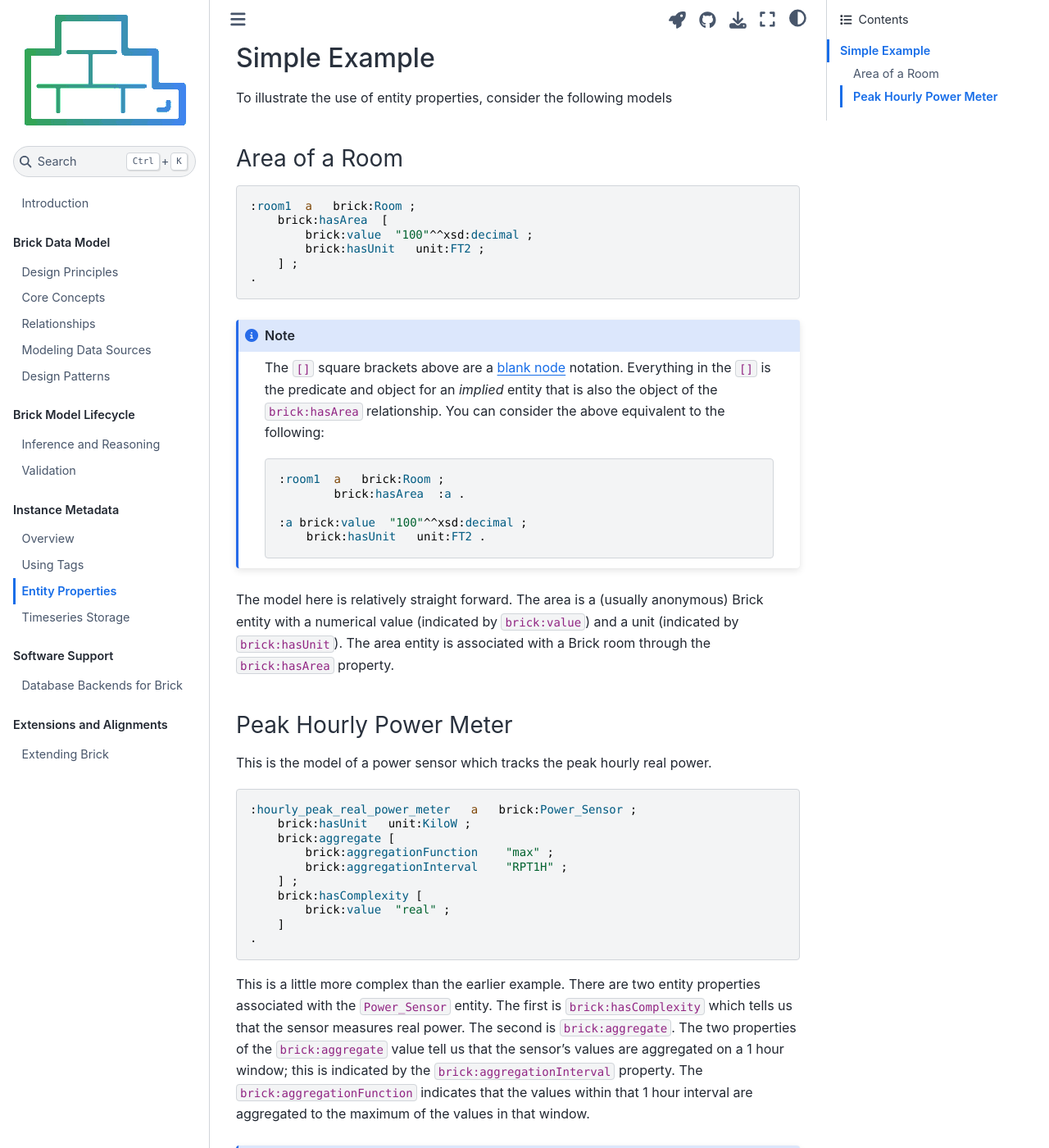
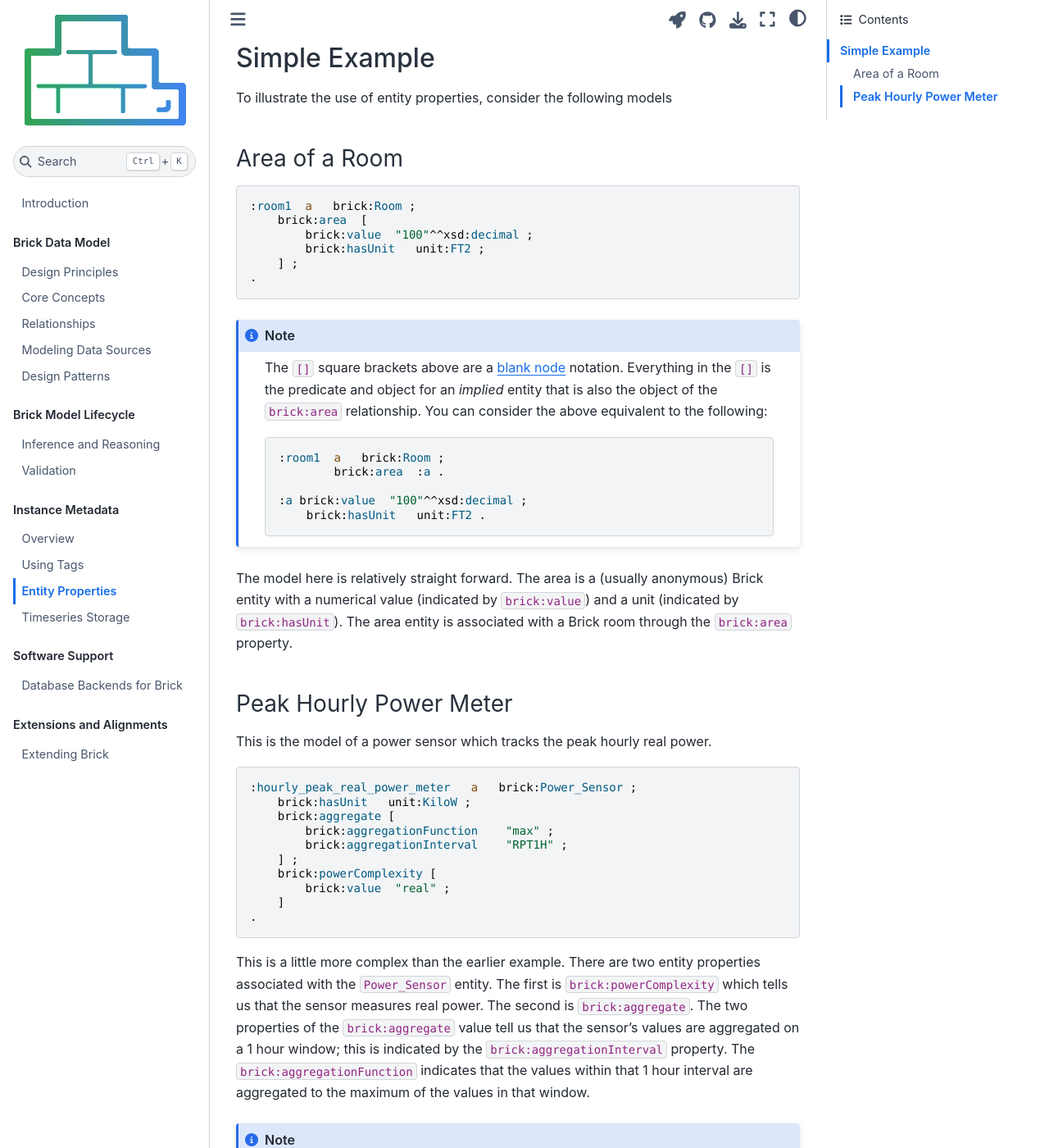
Before and after one commit to BrickSchema/docs, a Jupyter Book: the page built from metadata/entity-properties.md, in a window 1280 px wide and 1400 px high, scrolled down 1025 px. Shown: the whole window at 82% size. Built offline with Jupyter Book 1.0.4 settings and Sphinx 7.4.7 and the Sphinx Book theme 1.1.4, drawn with Linux system fonts in a browser that asks for light colours.

Commit message:
update docs

````diff
--- a/metadata/entity-properties.md
+++ b/metadata/entity-properties.md
@@ -46,7 +46,7 @@ To illustrate the use of entity properties, consider the following models
 
 ```turtle
 :room1  a   brick:Room ;
-    brick:hasArea  [
+    brick:area  [
         brick:value  "100"^^xsd:decimal ;
         brick:hasUnit   unit:FT2 ;
     ] ;
@@ -54,18 +54,18 @@ To illustrate the use of entity properties, consider the following models
 ```
 
 ```{note}
-The `[]` square brackets above are a [blank node](https://www.w3.org/2007/02/turtle/primer/) notation. Everything in the `[]` is the predicate and object for an *implied* entity that is also the object of the `brick:hasArea` relationship. You can consider the above equivalent to the following:
+The `[]` square brackets above are a [blank node](https://www.w3.org/2007/02/turtle/primer/) notation. Everything in the `[]` is the predicate and object for an *implied* entity that is also the object of the `brick:area` relationship. You can consider the above equivalent to the following:
 
 
 ```turtle
 :room1  a   brick:Room ;
-        brick:hasArea  :a .
+        brick:area  :a .
 
 :a brick:value  "100"^^xsd:decimal ;
     brick:hasUnit   unit:FT2 .
 ```
 
-The model here is relatively straight forward. The area is a (usually anonymous) Brick entity with a numerical value (indicated by `brick:value`) and a unit (indicated by `brick:hasUnit`). The area entity is associated with a Brick room through the `brick:hasArea` property.
+The model here is relatively straight forward. The area is a (usually anonymous) Brick entity with a numerical value (indicated by `brick:value`) and a unit (indicated by `brick:hasUnit`). The area entity is associated with a Brick room through the `brick:area` property.
 
 ### Peak Hourly Power Meter
 
@@ -78,13 +78,13 @@ This is the model of a power sensor which tracks the peak hourly real power.
         brick:aggregationFunction    "max" ;
         brick:aggregationInterval    "RPT1H" ;
     ] ;
-    brick:hasComplexity [
+    brick:powerComplexity [
         brick:value  "real" ;
     ]
 .
 ```
 
-This is a little more complex than the earlier example. There are two entity properties associated with the `Power_Sensor` entity. The first is `brick:hasComplexity` which tells us that the sensor measures real power. The second is `brick:aggregate`. The two properties of the `brick:aggregate` value tell us that the sensor's values are aggregated on a 1 hour window; this is indicated by the `brick:aggregationInterval` property. The `brick:aggregationFunction` indicates that the values within that 1 hour interval are aggregated to the maximum of the values in that window.
+This is a little more complex than the earlier example. There are two entity properties associated with the `Power_Sensor` entity. The first is `brick:powerComplexity` which tells us that the sensor measures real power. The second is `brick:aggregate`. The two properties of the `brick:aggregate` value tell us that the sensor's values are aggregated on a 1 hour window; this is indicated by the `brick:aggregationInterval` property. The `brick:aggregationFunction` indicates that the values within that 1 hour interval are aggregated to the maximum of the values in that window.
 
 ```{note}
 `brick:aggregationInterval` uses the [ISO 8601 Duration specification](https://en.wikipedia.org/wiki/ISO_8601#Durations) to indicate the length of an interval. It also incorporates an `R` prefix to indicate a [repeating duration](https://en.wikipedia.org/wiki/ISO_8601#Repeating_intervals).
````
